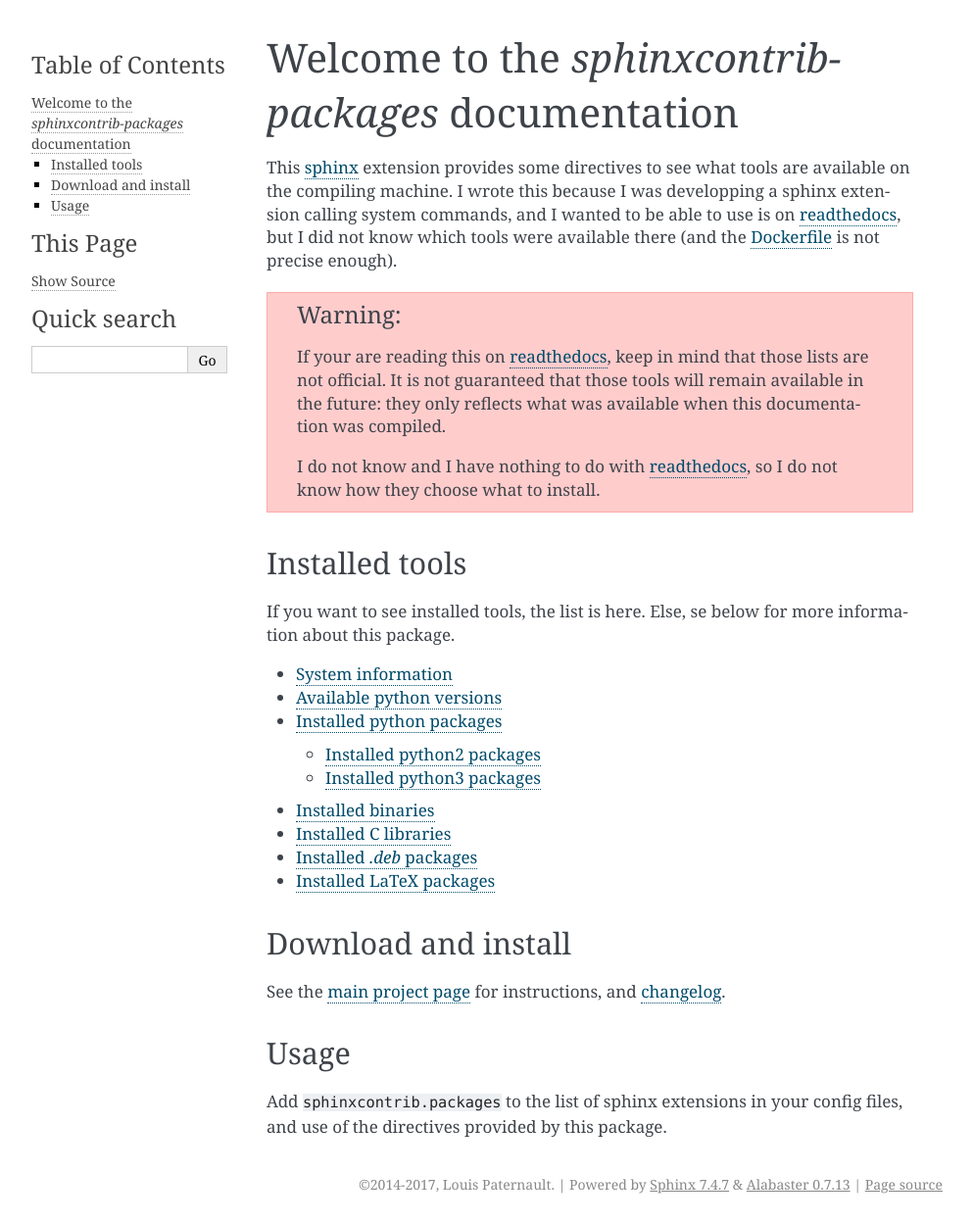
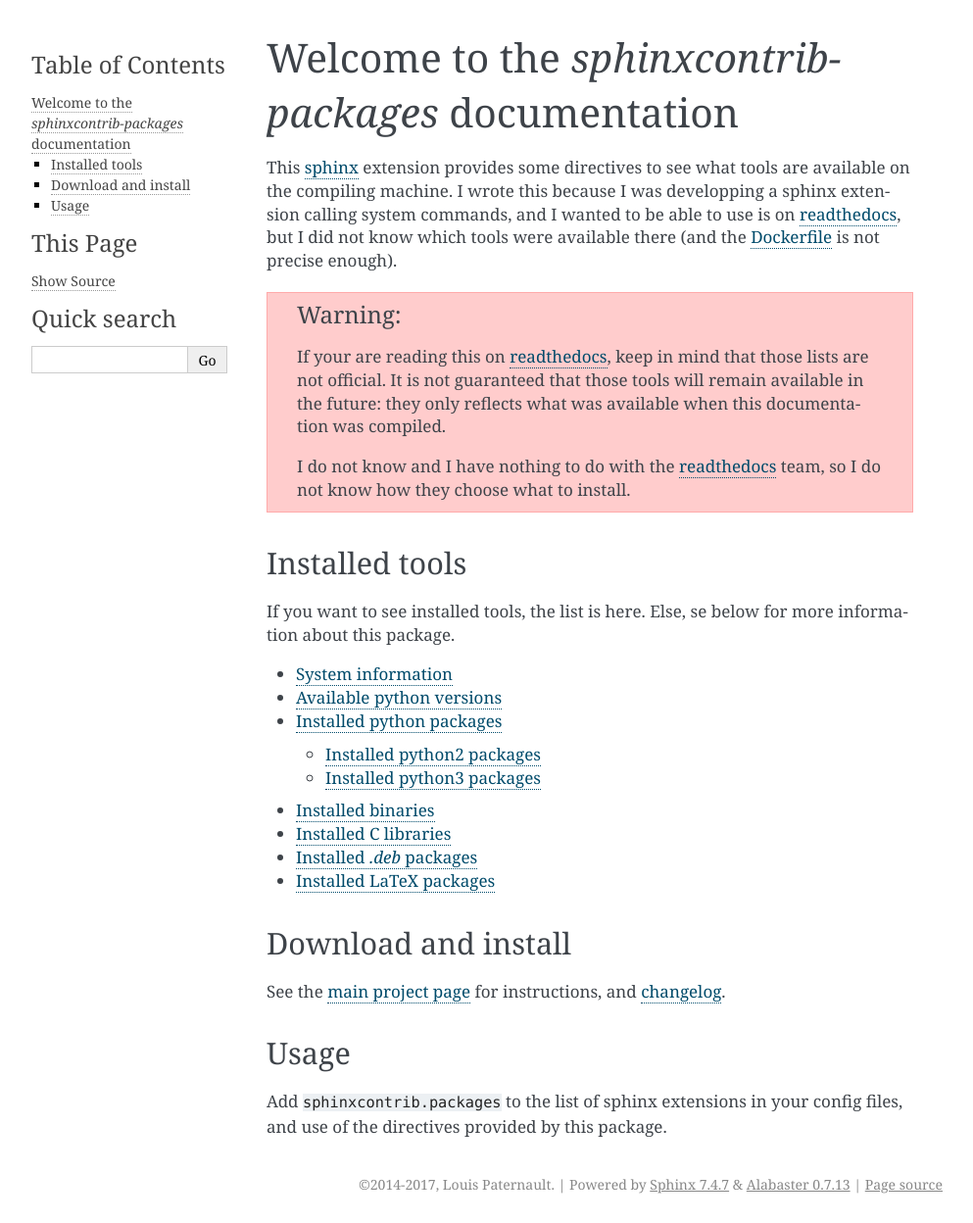
Before and after one commit to sphinx-contrib/packages, a Sphinx documentation site: the page built from doc/index.rst, in a window 1280 px wide. Shown: the whole page at 98% size, without its empty margins (148-1141 px from the left). Built offline with Sphinx 7.4.7, drawn with Linux system fonts in a browser that asks for light colours.

Commit message:
[doc] Minor improvements

```diff
--- a/README.rst
+++ b/README.rst
@@ -1,4 +1,4 @@
-`sphinxcontrib-packages` 📦 Display available tools available on the host machine
+`sphinxcontrib-packages` 📦 Display a list of tools available on the host machine
 =================================================================================
 
 This `sphinx <http://sphinx.pocoo.org/>`__ extension provides some directives
--- a/doc/index.rst
+++ b/doc/index.rst
@@ -9,7 +9,7 @@
 
     If your are reading this on `readthedocs <http://readthedocs.io>`__, keep in mind that those lists are not official. It is not guaranteed that those tools will remain available in the future: they only reflects what was available when this documentation was compiled.
 
-    I do not know and I have nothing to do with `readthedocs <http://readthedocs.io>`__, so I do not know how they choose what to install.
+    I do not know and I have nothing to do with the `readthedocs <http://readthedocs.io>`__ team, so I do not know how they choose what to install.
 
 Installed tools
 ---------------
```
